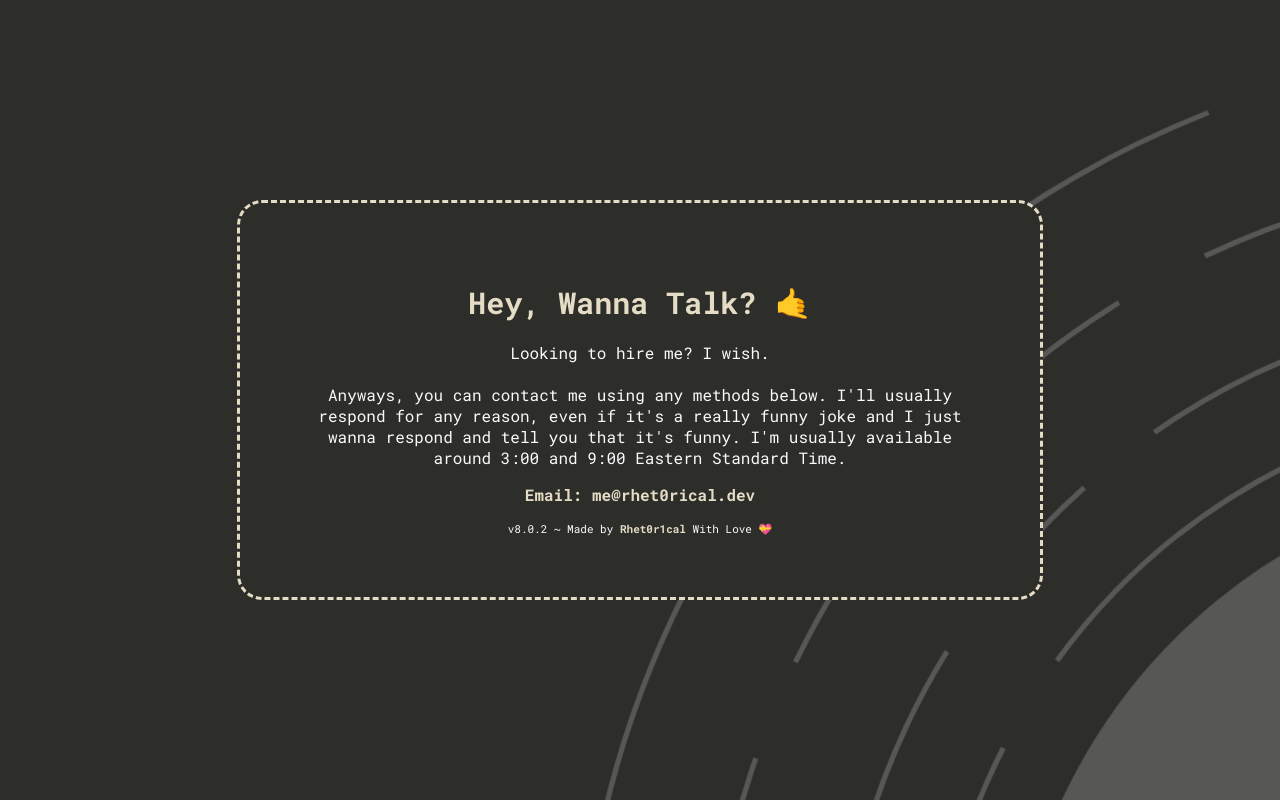
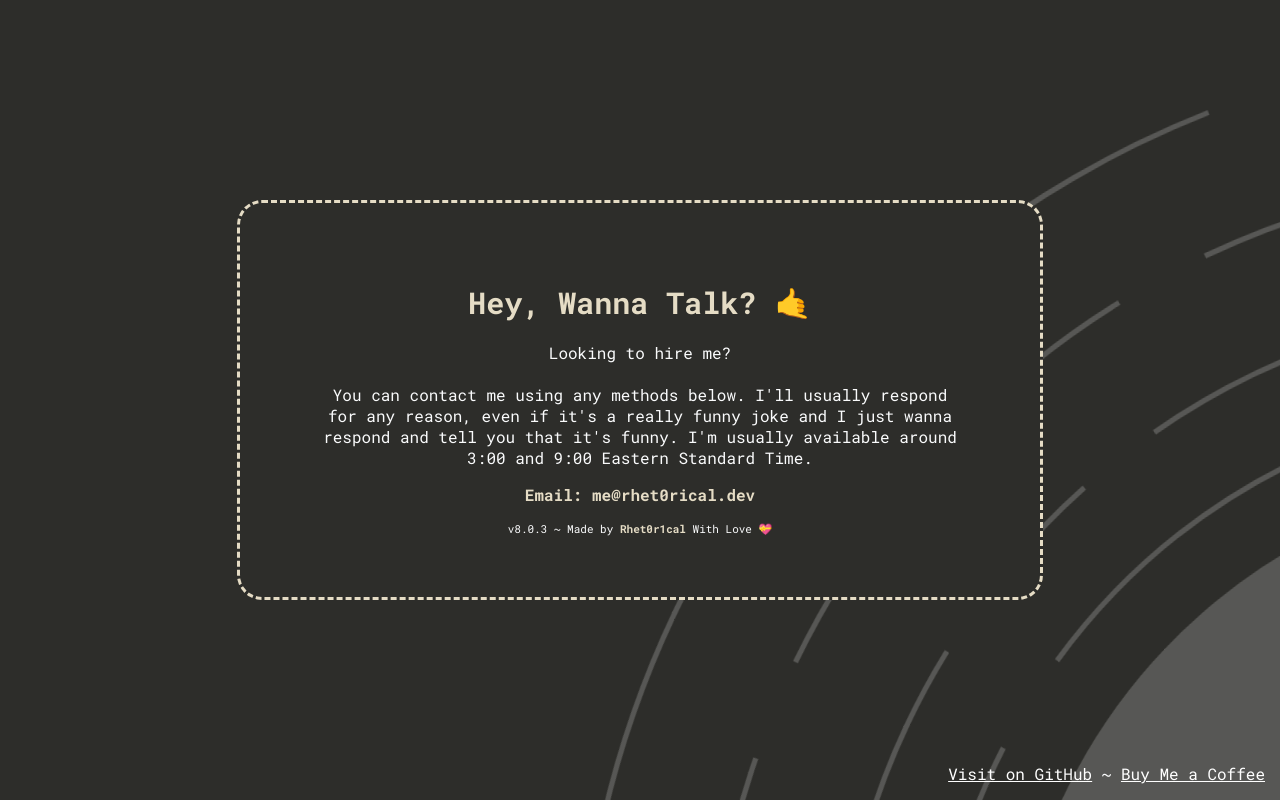
Before and after one commit to rhet0r1cal/www.rhet0rical.dev, a Next.js app: page /contact in a window 1280 px wide. Built offline with nearby package versions, Linux system fonts and the light colour scheme.

Commit message:
Pushed ``8.0.3``

```diff
--- /dev/null
+++ b/public/styles/extra.css
@@ -0,0 +1,5 @@
+#extraLabel {
+    right: 15px;
+    bottom: 0%;
+    position: fixed;
+}
--- a/src/app/(index)/page.tsx
+++ b/src/app/(index)/page.tsx
@@ -2,9 +2,9 @@
 import type { Metadata } from 'next';
 
 // Components
-import VersionDisplay from '../components/version';
 import Button from '../components/button';
 import IconsDisplay from '../components/icons';
+import VersionDisplay from '../components/version';
 
 // Manifest
 export const metadata: Metadata = {
--- a/src/app/(pages)/contact/page.tsx
+++ b/src/app/(pages)/contact/page.tsx
@@ -17,7 +17,7 @@ function Index(){return(
         <div style = {{textAlign: 'center'}}>
             <p className = 'highlighted' style = {{fontSize: 30}}>Hey, Wanna Talk? 🤙</p>
             <p style = {{width: 650, marginTop: -10}}>
-                Looking to hire me? I wish. <br></br><br></br> Anyways, you can contact me using any methods below. I'll usually respond for any reason, even if it's a really funny joke and I just wanna respond and tell you that it's funny. I'm usually available around 3:00 and 9:00 Eastern Standard Time.
+                Looking to hire me? <br></br><br></br> You can contact me using any methods below. I'll usually respond for any reason, even if it's a really funny joke and I just wanna respond and tell you that it's funny. I'm usually available around 3:00 and 9:00 Eastern Standard Time.
             </p>
             <p className = 'highlighted'>Email: me@rhet0rical.dev</p>
             <VersionDisplay text = 'get'></VersionDisplay>
--- /dev/null
+++ b/src/app/components/extra.tsx
@@ -0,0 +1,27 @@
+// Import
+import '../../../public/styles/extra.css';
+
+// Component
+export default function Extra({github, bmac}: {github: boolean, bmac: boolean}){
+
+    // Variables
+    const bmacURL: string = 'https://www.buymeacoffee.com/rhet0r1cal';
+    const githubURL: string = 'https://github.com/rhet0r1cal/www.rhet0rical.dev';
+
+    if (github && bmac) {return(
+
+        <p id = 'extraLabel'><a href = {githubURL}>Visit on GitHub</a> ~ <a href = {bmacURL}>Buy Me a Coffee</a></p>
+
+    )} else if (github) {return(
+
+        <p id = 'extraLabel'><a href = {githubURL}>Visit on GitHub</a></p>
+
+    )} else if (bmac) {return(
+
+        <p id = 'extraLabel'><a href = {bmacURL}>Buy Me a Coffee</a></p>
+
+    )} else {return(
+        null
+    )}
+
+}
--- a/src/app/components/version.tsx
+++ b/src/app/components/version.tsx
@@ -5,7 +5,7 @@ import '../../../public/styles/version.css';
 export default function VersionDisplay({text}: {text: string}){
 
     // Version Constant
-    const version = '8.0.2'
+    const version = '8.0.3'
 
     // Script
     if (text == 'get'){return(
--- a/src/app/layout.tsx
+++ b/src/app/layout.tsx
@@ -1,4 +1,5 @@
 // Imports
+import Extra from './components/extra';
 import Decal from './components/decal';
 import '../../public/styles/_main.css';
 
@@ -12,6 +13,7 @@ function RootLayout({children}: Readonly<{children: React.ReactNode}>){return(
     <body className = 'dashed-border'>
       {children}
       <Decal size={2000}></Decal>
+      <Extra github = {true} bmac = {true}></Extra>
       <script src = 'https://cdn.rhet0rical.dev/scripts/attribute.js'></script>
     </body>
   </html>
```
